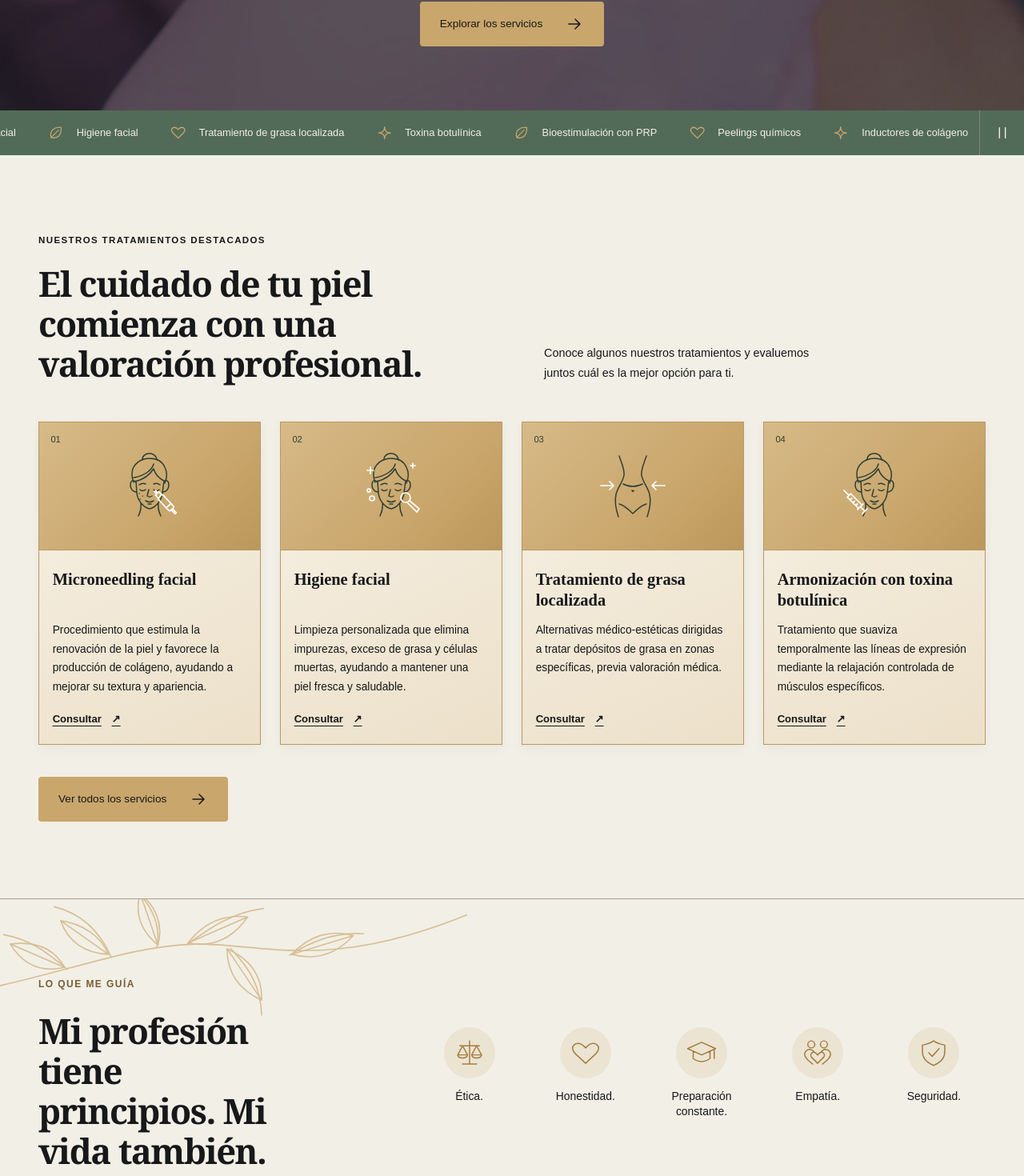
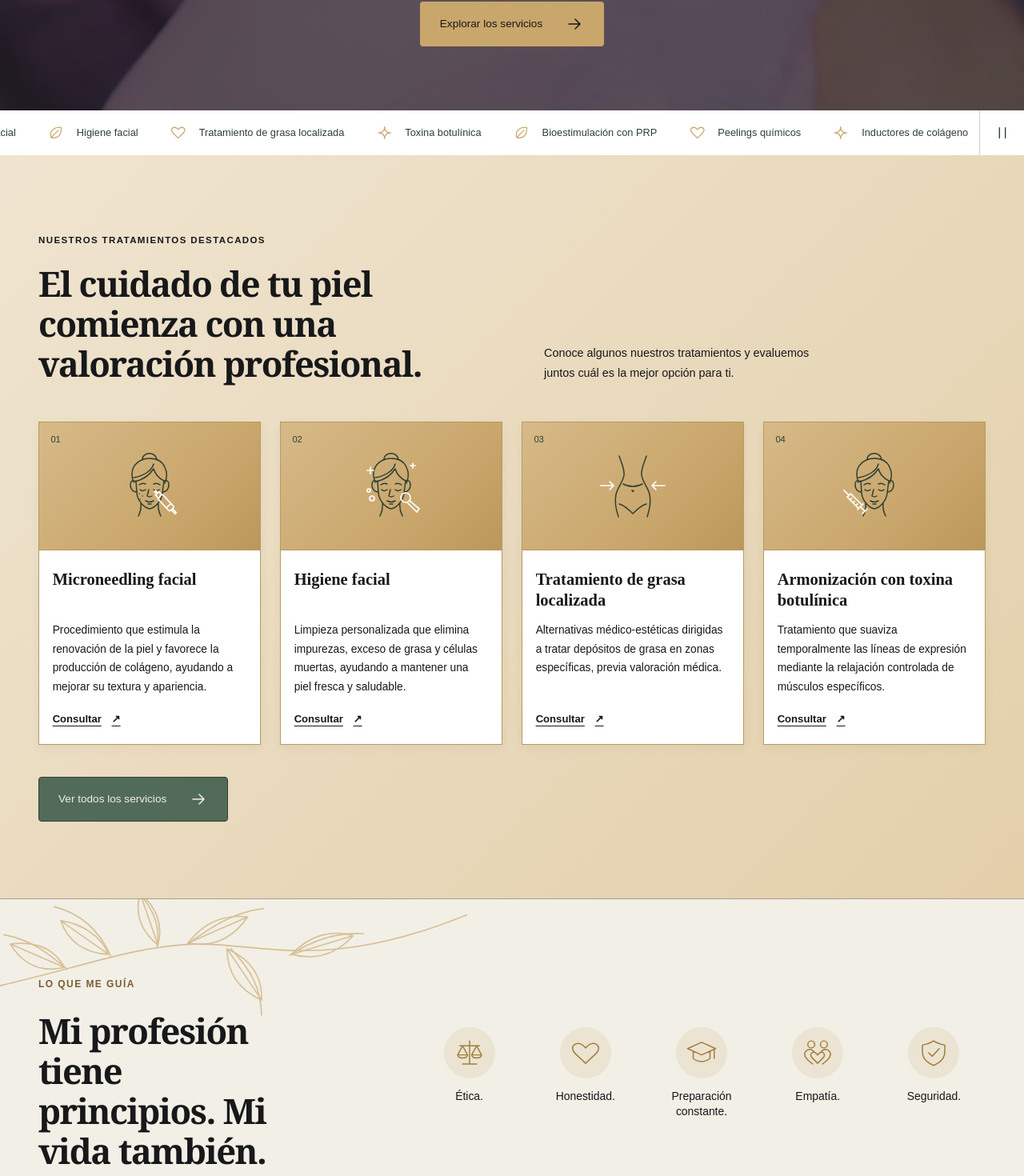
Before and after one commit to bramoreirac/lumina_clinic, a React (Vite) app: page / in a window 1280 px wide. Shown: the part 705-2175 px from the top of the page at 80% size. Built offline with nearby package versions, Linux system fonts and the light colour scheme; a web font is replaced by a local one.

Commit message:
update scrolling strip colors

```diff
--- a/src/App.css
+++ b/src/App.css
@@ -80,15 +80,15 @@ nav a[aria-current="page"] { font-weight: 600; text-decoration: underline; }
 .clinic-hero .button-primary { background: var(--color-ivory); color: var(--color-ink); }
 .clinic-hero .button-primary:hover { background: var(--color-ink); color: var(--color-ivory); border-color: var(--color-ivory); }
 .clinic-hero .button-primary:active { background: var(--color-gold); color: var(--color-ink); }
-.featured-section { background: var(--color-ivory); border-bottom: 1px solid var(--line); }
-.services-strip { --strip-background: #526B58; display: flex; min-height: 56px; background: var(--strip-background); color: var(--color-ivory); }
+.featured-section { background: linear-gradient(135deg, #f0e5d1, #e3cfaa); border-bottom: 1px solid var(--line); }
+.services-strip { --strip-background: #fff; display: flex; min-height: 56px; background: var(--strip-background); color: var(--color-green); }
 .services-strip-window { min-width: 0; flex: 1; overflow: hidden; }
 .services-strip-track { display: flex; width: max-content; animation: services-scroll 160s linear infinite; }
 .services-strip-track ul { display: flex; align-items: center; flex-shrink: 0; gap: 2.5rem; margin: 0; padding: 0 2.5rem 0 0; list-style: none; }
 .services-strip-track li { display: flex; align-items: center; gap: 1rem; min-height: 56px; white-space: nowrap; font-size: 0.8rem; }
 .services-strip-track svg { width: 20px; height: 20px; color: var(--color-gold); }
-.services-strip-toggle { display: grid; place-items: center; flex: 0 0 56px; border: 0; border-left: 1px solid rgba(242, 239, 230, 0.25); background: var(--strip-background); color: var(--color-ivory); cursor: pointer; }
-.services-strip-toggle:focus-visible, .services-strip-window:focus-visible { outline: 2px solid var(--color-ivory); outline-offset: -4px; }
+.services-strip-toggle { display: grid; place-items: center; flex: 0 0 56px; border: 0; border-left: 1px solid rgba(46, 64, 52, 0.25); background: var(--strip-background); color: var(--color-green); cursor: pointer; }
+.services-strip-toggle:focus-visible, .services-strip-window:focus-visible { outline: 2px solid var(--color-green); outline-offset: -4px; }
 .services-strip[data-paused="true"] .services-strip-track { animation-play-state: paused; }
 @keyframes services-scroll { to { transform: translateX(-50%); } }
 @media (prefers-reduced-motion: reduce) {
@@ -101,7 +101,7 @@ nav a[aria-current="page"] { font-weight: 600; text-decoration: underline; }
 .featured-heading > p { max-width: 42ch; font-size: 0.9rem; }
 .featured-eyebrow { font-size: 0.72rem; font-weight: 600; letter-spacing: 0.12em; text-transform: uppercase; margin-bottom: 1.2rem; }
 .featured-grid { display: grid; grid-template-columns: repeat(4, minmax(0, 1fr)); gap: 1.5rem; }
-.featured-card { display: flex; flex-direction: column; min-width: 0; padding-bottom: 1rem; border: 1px solid #b99961; background: linear-gradient(155deg, #f7f1e5, #ece0c9); box-shadow: 0 4px 12px rgba(46, 64, 52, 0.05); }
+.featured-card { display: flex; flex-direction: column; min-width: 0; padding-bottom: 1rem; border: 1px solid #b99961; background: #fff; box-shadow: 0 4px 12px rgba(46, 64, 52, 0.05); }
 @supports (grid-template-rows: subgrid) {
   .featured-card { display: grid; grid-row: span 4; grid-template-rows: subgrid; row-gap: 0; }
 }
@@ -116,7 +116,10 @@ nav a[aria-current="page"] { font-weight: 600; text-decoration: underline; }
 .featured-card p { font-size: 0.86rem; line-height: 1.7; }
 .featured-card h3, .featured-card p, .featured-card > a { margin-inline: clamp(0.75rem, 1.3vw, 1.2rem); }
 .featured-card a { display: inline-flex; align-items: center; gap: 0.8rem; min-height: 44px; align-self: flex-start; margin-top: auto; padding-top: 1rem; font-size: 0.82rem; font-weight: 600; }
-.featured-all { margin-top: 2.5rem; }
+.featured-all { margin-top: 2.5rem; background: #526b58; color: var(--color-ivory); border-color: var(--color-green); }
+.featured-all:hover { background: var(--color-green); color: var(--color-ivory); }
+.featured-all:active { background: var(--color-ink); color: var(--color-ivory); }
+.featured-all svg { width: 24px; height: 24px; }
 .clinic-intro-section { position: relative; isolation: isolate; background: url('./assets/clinic/botanical-horizontal.svg') no-repeat left top / clamp(300px, 45.6vw, 624px) auto; }
 .clinic-intro-section::after { content: ''; position: absolute; right: 0; bottom: 0; width: clamp(300px, 45.6vw, 624px); aspect-ratio: 2 / 1; background: url('./assets/clinic/botanical-horizontal-mirrored.svg') no-repeat right top / contain; transform: scaleY(-1); pointer-events: none; z-index: -1; }
 .clinic-intro { display: grid; grid-template-columns: 0.9fr 1.5fr; gap: 2.5rem 3rem; align-items: center; padding-block: 6rem 5rem; }
@@ -178,7 +181,7 @@ nav a[aria-current="page"] { font-weight: 600; text-decoration: underline; }
 .service-copy p { font-size: 0.83rem; line-height: 1.6; }
 .service-list a { display: flex; justify-content: center; align-items: center; min-width: 44px; min-height: 44px; border: 1px solid var(--line); border-radius: 50%; transition: background var(--duration-ui), color var(--duration-ui); }
 .service-list a:hover { background: var(--color-ink); color: var(--color-ivory); border-color: var(--color-ink); }
-.process-section { border-block: 1px solid var(--line); background: radial-gradient(ellipse at 85% 15%, rgba(46, 64, 52, 0.12), transparent 55%), linear-gradient(135deg, var(--color-ivory), #dce3da); }
+.process-section { border-block: 1px solid var(--line); background: #e9eee7 url('./assets/clinic/process-texture.svg') repeat; }
 @media (min-width: 800px) { .process-section { border-top: 0; } }
 .process-list { display: grid; grid-template-columns: repeat(3, 1fr); gap: 3rem; list-style: none; margin: 0; padding: 0; }
 .process-list li { position: relative; padding-top: 1.5rem; }
--- a/src/App.jsx
+++ b/src/App.jsx
@@ -55,7 +55,7 @@ function App({ isServicesPage = false }) {
             <Reveal className="featured-card"><div className="featured-visual"><TreatmentIcon treatment="body" /><span className="featured-number" aria-hidden="true">03</span></div><h3>Tratamiento de grasa localizada</h3><p>Alternativas médico-estéticas dirigidas a tratar depósitos de grasa en zonas específicas, previa valoración médica.</p><a href="https://wa.me/50558811397?text=Hola%2C%20quisiera%20informaci%C3%B3n%20sobre%20lipoenzimas." aria-label="Consultar por WhatsApp sobre lipoenzimas">Consultar <span aria-hidden="true">↗</span></a></Reveal>
             <Reveal className="featured-card"><div className="featured-visual"><TreatmentIcon treatment="botulinum" /><span className="featured-number" aria-hidden="true">04</span></div><h3>Armonización con toxina botulínica</h3><p>Tratamiento que suaviza temporalmente las líneas de expresión mediante la relajación controlada de músculos específicos.</p><a href="https://wa.me/50558811397?text=Hola%2C%20quisiera%20informaci%C3%B3n%20sobre%20toxina%20botul%C3%ADnica." aria-label="Consultar por WhatsApp sobre toxina botulínica">Consultar <span aria-hidden="true">↗</span></a></Reveal>
           </div>
-          <a className="button button-gold featured-all" href="/servicios/">Ver todos los servicios <svg viewBox="0 0 24 24" aria-hidden="true"><path d="M5 12h14m-6-6 6 6-6 6" /></svg></a>
+          <a className="button featured-all" href="/servicios/">Ver todos los servicios <svg viewBox="0 0 24 24" aria-hidden="true"><path d="M5 12h14m-6-6 6 6-6 6" /></svg></a>
         </div>
       </section>
 
```
Also changed, not shown: src/assets/clinic/process-texture.svg (added).
